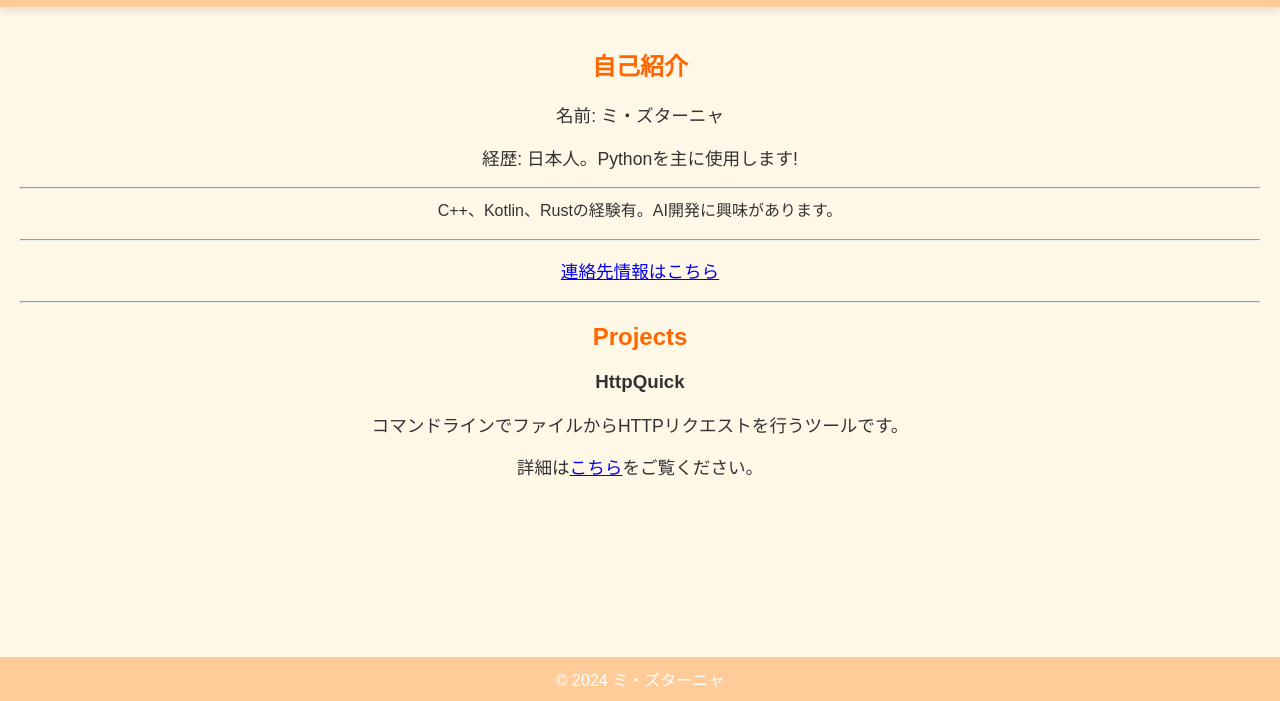
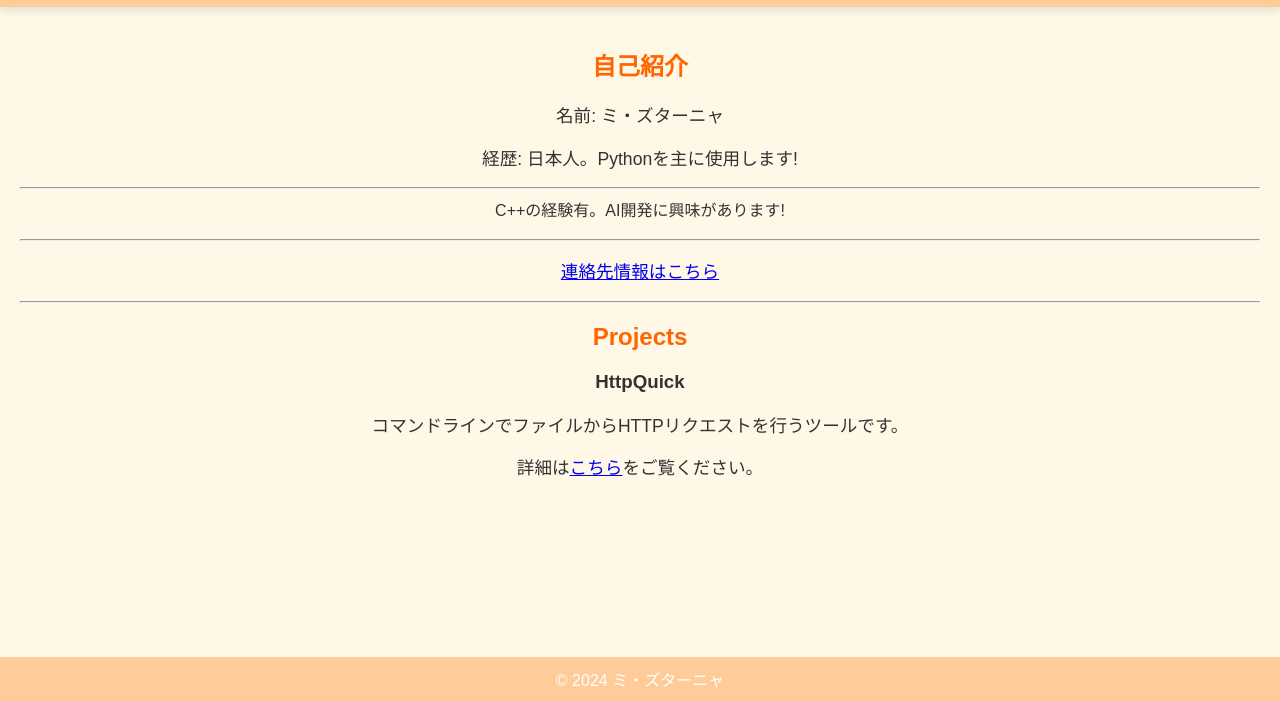
Before and after one commit to mi-ztyanya/mi-ztyanya.github.io, a plain HTML site: page index.html in a window 1280 px wide. Shown: the part 99-800 px from the top of the page. Drawn offline with Linux system fonts and the light colour scheme.

Commit message:
Update index.html

```diff
--- a/index.html
+++ b/index.html
@@ -23,7 +23,7 @@
         <section>
             <h2>自己紹介</h2>
             <p>名前: ミ・ズターニャ</p>
-            <p>経歴: 日本人。Pythonを主に使用します! <hr> C++、Kotlin、Rustの経験有。AI開発に興味があります。</p>
+            <p>経歴: 日本人。Pythonを主に使用します! <hr> C++の経験有。AI開発に興味があります!</p>
             <hr>
                 <p><a href="contact.html">連絡先情報はこちら</a></p>
             <hr>
```
